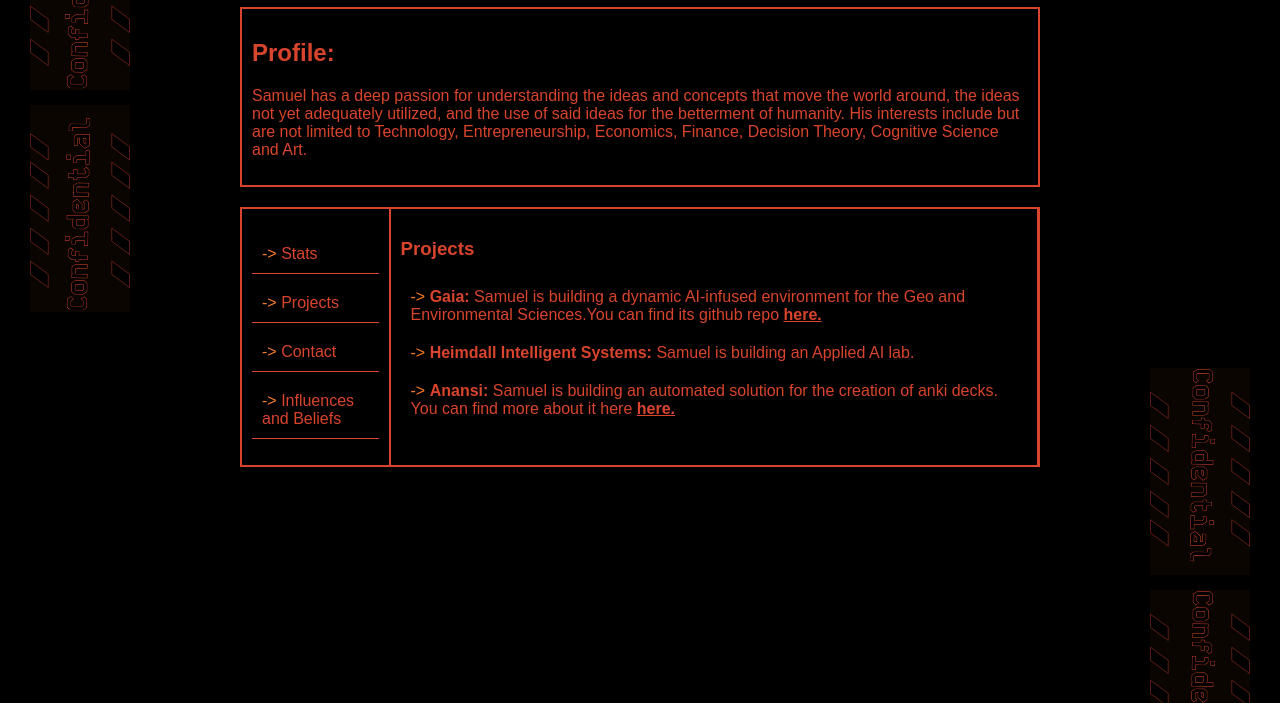
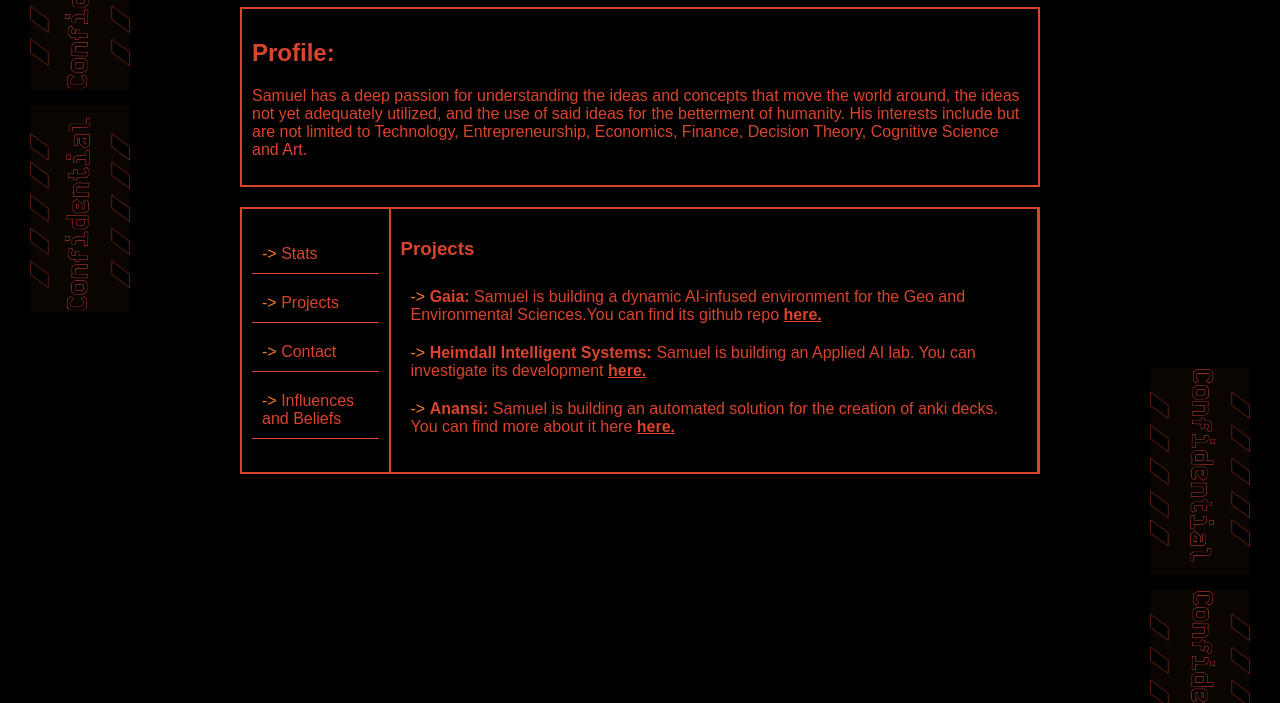
Before and after one commit to Onlyartist9/Onlyartist9.github.io, a plain HTML site: page index.html in a window 1280 px wide. Both pictures are taken after a click on the item "Projects". Shown: the part 97-800 px from the top of the page. Drawn offline with nearby package versions, Linux system fonts and the light colour scheme; a web font is replaced by a local one.

Commit message:
Added link to Heimdall

```diff
--- a/index.html
+++ b/index.html
@@ -432,7 +432,7 @@
                     <h3>Projects</h3>
                     <ul>
                         <li><strong>Gaia:</strong> Samuel is building a dynamic AI-infused environment for the Geo and Environmental Sciences.You can find its github repo <a href="https://github.com/Onlyartist9/Gaia" target="_blank">here.</a></li>
-                        <li><strong>Heimdall Intelligent Systems:</strong> Samuel is building an Applied AI lab.</li>
+                        <li><strong>Heimdall Intelligent Systems:</strong> Samuel is building an Applied AI lab. You can investigate its development <a href="https://heimdall-3jl.pages.dev/" target="_blank">here.</a></li>
                         <li><strong>Anansi:</strong> Samuel is building an automated solution for the creation of anki decks. You can find more about it here <a href="https://github.com/Onlyartist9/Anansi" target="_blank"> here.</a></li>
                     </ul>
                 `;
```
